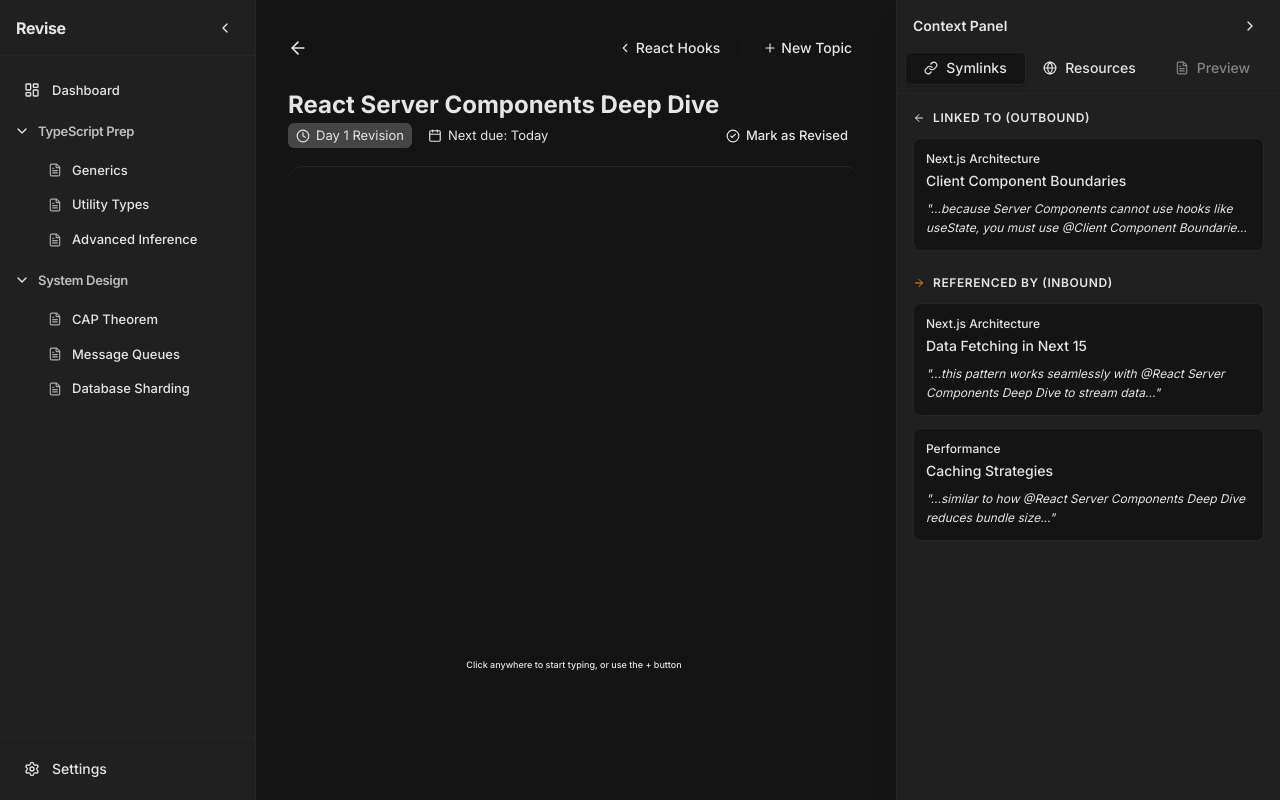
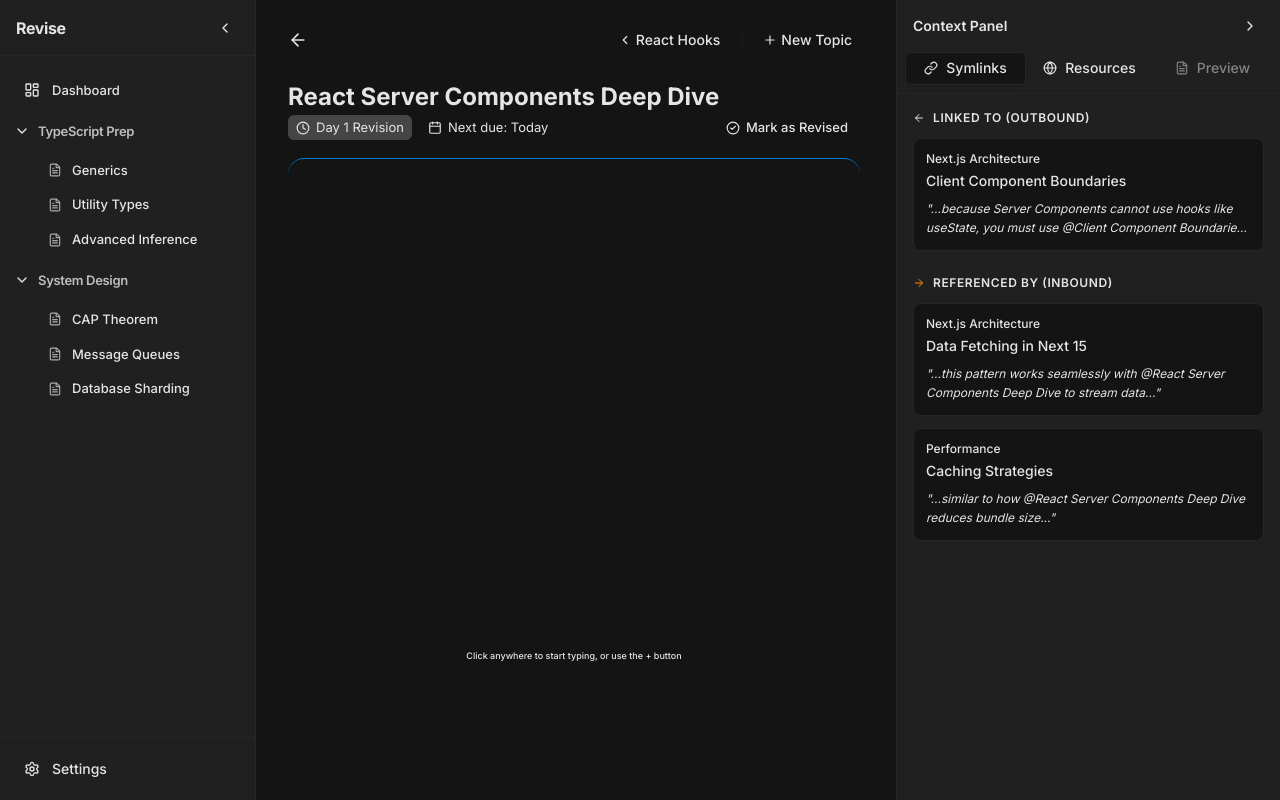
Before and after one commit to ramin-010/Dojo, a Next.js app: page /topic/1 in a window 1280 px wide. Built offline with nearby package versions, Linux system fonts and the light colour scheme.

Commit message:
canvas final fixes done

```diff
--- a/src/app/topic/[id]/TopicWorkspace.tsx
+++ b/src/app/topic/[id]/TopicWorkspace.tsx
@@ -94,15 +94,23 @@ export function TopicWorkspace({ topic }: TopicWorkspaceProps) {
       const customEvent = e as CustomEvent<{ isDragging: boolean }>;
       const isDraggingBlock = customEvent.detail.isDragging;
       const container = document.getElementById('canvas-border-container');
-      if (container) {
+      const stickyBorder = document.getElementById('canvas-top-sticky-border');
+
+      if (container && stickyBorder) {
         if (isDraggingBlock) {
-          // Become a full highlighted dashed border with accent bg
-          container.className = "flex-1 w-full relative border border-accent rounded-2xl mt-2 transition-all duration-300 shadow-sm bg-accent/5 border-dashed";
-          container.style.borderTopStyle = 'solid';
+          // Top sticky border gets top/left/right SOLID borders and accent background
+          stickyBorder.className = "w-full border-t border-l border-r rounded-t-2xl h-4 mt-2 bg-accent/5 transition-all duration-300";
+          stickyBorder.style.borderColor = '#007acc';
+
+          // Container gets left/right/bottom dashed borders and accent background
+          container.className = "flex-1 w-full relative border-l border-r border-b rounded-b-2xl transition-all duration-300 shadow-sm bg-accent/5 border-dashed";
+          container.style.borderColor = 'rgba(0, 122, 204, 0.3)';
         } else {
-          // Revert to only top border, no background
-          container.className = "flex-1 w-full relative border-t border-divider rounded-t-2xl mt-2 transition-all duration-300";
-          container.style.borderTopStyle = '';
+          // Revert to default states
+          stickyBorder.className = "w-full border-t rounded-t-2xl h-4 mt-2 bg-background transition-all duration-300";
+          stickyBorder.style.borderColor = '#007acc';
+          container.className = "flex-1 w-full relative transition-all duration-300";
+          container.style.borderColor = ''; // reset container border color
         }
       }
     };
@@ -137,7 +145,7 @@ export function TopicWorkspace({ topic }: TopicWorkspaceProps) {
       {/* Main Content Area */}
       <div className={`flex-1 h-full overflow-y-auto overflow-x-hidden flex flex-col min-w-[500px] ${isDragging ? '' : 'transition-all duration-300 ease-in-out'}`}>
         <div className="max-w-[960px] mx-auto w-full h-full flex flex-col px-8">
-          <div className="pt-8 flex-shrink-0 sticky top-0 bg-background z-40">
+          <div className="pt-6 flex-shrink-0 sticky top-0 bg-background z-40">
             <div className="flex flex-col gap-6 pb-2">
 
               {/* Top Utility Row */}
@@ -206,15 +214,17 @@ export function TopicWorkspace({ topic }: TopicWorkspaceProps) {
               </div>
 
             </div>
-            {/* We no longer have an empty div here, we wrap the canvas below */}
+
+            {/* Sticky Curved Border */}
+            <div id="canvas-top-sticky-border" className="w-full border-t rounded-t-2xl h-4 mt-2 bg-background" style={{ borderColor: '#007acc' }} />
           </div>
 
           {/* Topic Canvas */}
           <div
             id="canvas-border-container"
-            className="flex-1 w-full relative border-t border-divider rounded-t-2xl mt-2 transition-all duration-300"
+            className="flex-1 w-full relative transition-all duration-300"
           >
-            <div ref={canvasWrapperRef} className="pb-32 w-full h-full relative pt-4">
+            <div ref={canvasWrapperRef} className="pb-32 w-full h-full relative ">
               <TopicCanvas
                 topicId={topic  .id}
                 initialContent={topic.content}
--- a/src/components/canvas/extensions/SlashCommands.tsx
+++ b/src/components/canvas/extensions/SlashCommands.tsx
@@ -151,6 +151,15 @@ const CommandList = forwardRef<CommandListRef, CommandListProps>(({ items, comma
     setSelectedIndex(0);
   }, [items]);
 
+  useEffect(() => {
+    if (containerRef.current) {
+      const selectedItem = containerRef.current.children[selectedIndex] as HTMLElement;
+      if (selectedItem) {
+        selectedItem.scrollIntoView({ block: 'nearest' });
+      }
+    }
+  }, [selectedIndex]);
+
   const selectItem = useCallback((index: number) => {
     const item = items[index];
     if (item) {
@@ -185,7 +194,7 @@ const CommandList = forwardRef<CommandListRef, CommandListProps>(({ items, comma
   }
 
   return (
-    <div ref={containerRef} className="bg-[#202020] border border-[#262626] rounded-lg shadow-xl overflow-hidden w-64 p-1 z-50">
+    <div ref={containerRef} className="bg-[#202020] border border-[#262626] rounded-lg shadow-xl overflow-y-auto max-h-[320px] scrollbar-thin scrollbar-thumb-[#3f3f46] scrollbar-track-transparent w-64 p-1 z-50">
       {items.map((item, index) => (
         <button
           key={item.title}
```
